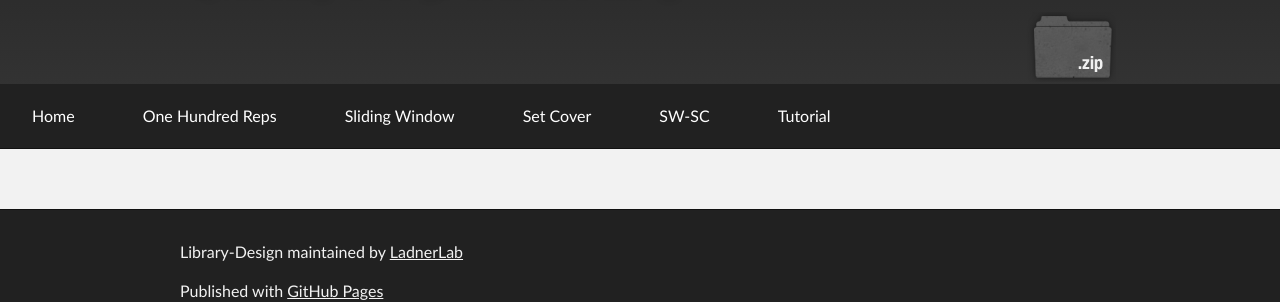
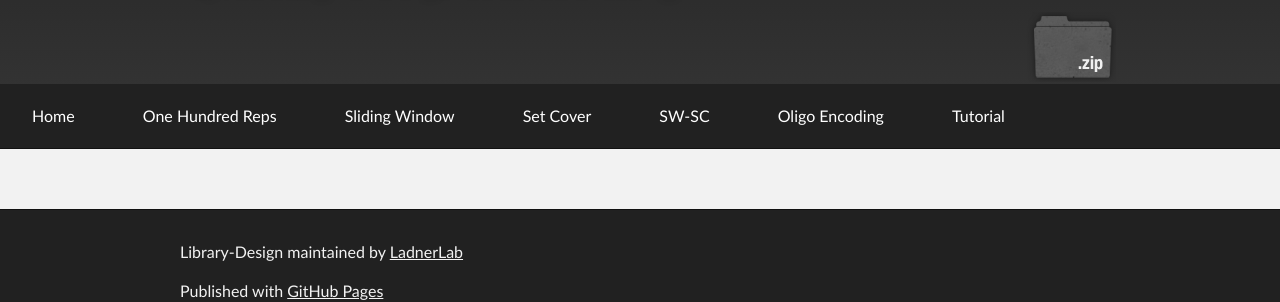
Before and after one commit to LadnerLab/Library-Design, a Jekyll site: the page built from docs/examples.md, in a window 1280 px wide. Shown: the part 173-475 px from the top of the page. Built offline with Jekyll 4.4.1, drawn with Linux system fonts in a browser that asks for light colours.

Commit message:
add oligo encoding back into page

```diff
--- a/docs/_layouts/default.html
+++ b/docs/_layouts/default.html
@@ -32,6 +32,7 @@
       <ul><li class="navlinks"><a href="/Library-Design/sliding_window">Sliding Window</a></li></ul>
       <ul><li class="navlinks"><a href="/Library-Design/set_cover">Set Cover</a></li></ul>
       <ul><li class="navlinks"><a href="/Library-Design/SW_SC">SW-SC</a></li></ul>
+      <ul><li class="navlinks"><a href="/Library-Design/oligo_encoding">Oligo Encoding</a></li></ul>
       <ul><li class="navlinks"><a href="/Library-Design/tutorial">Tutorial</a></li></ul>
 
 
```
